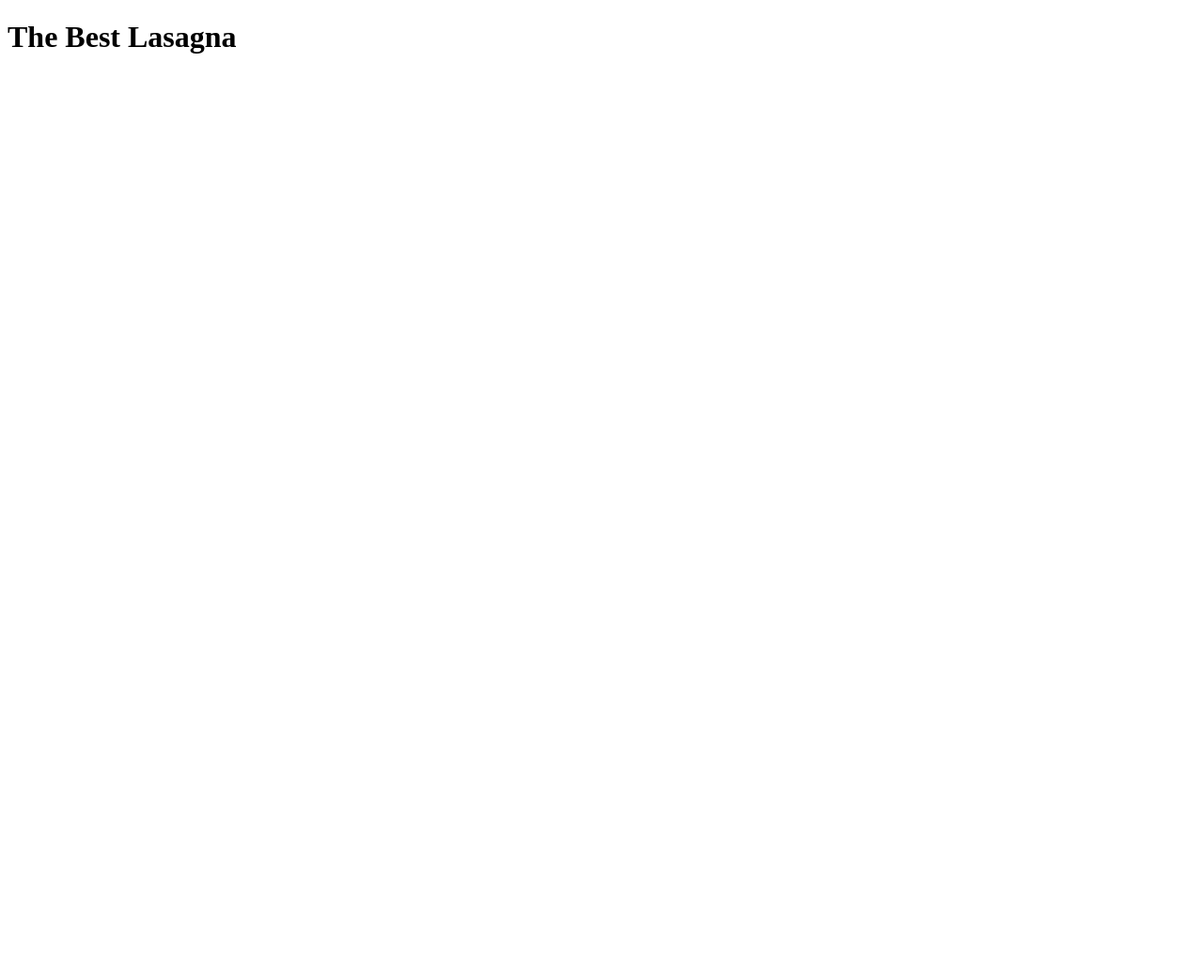
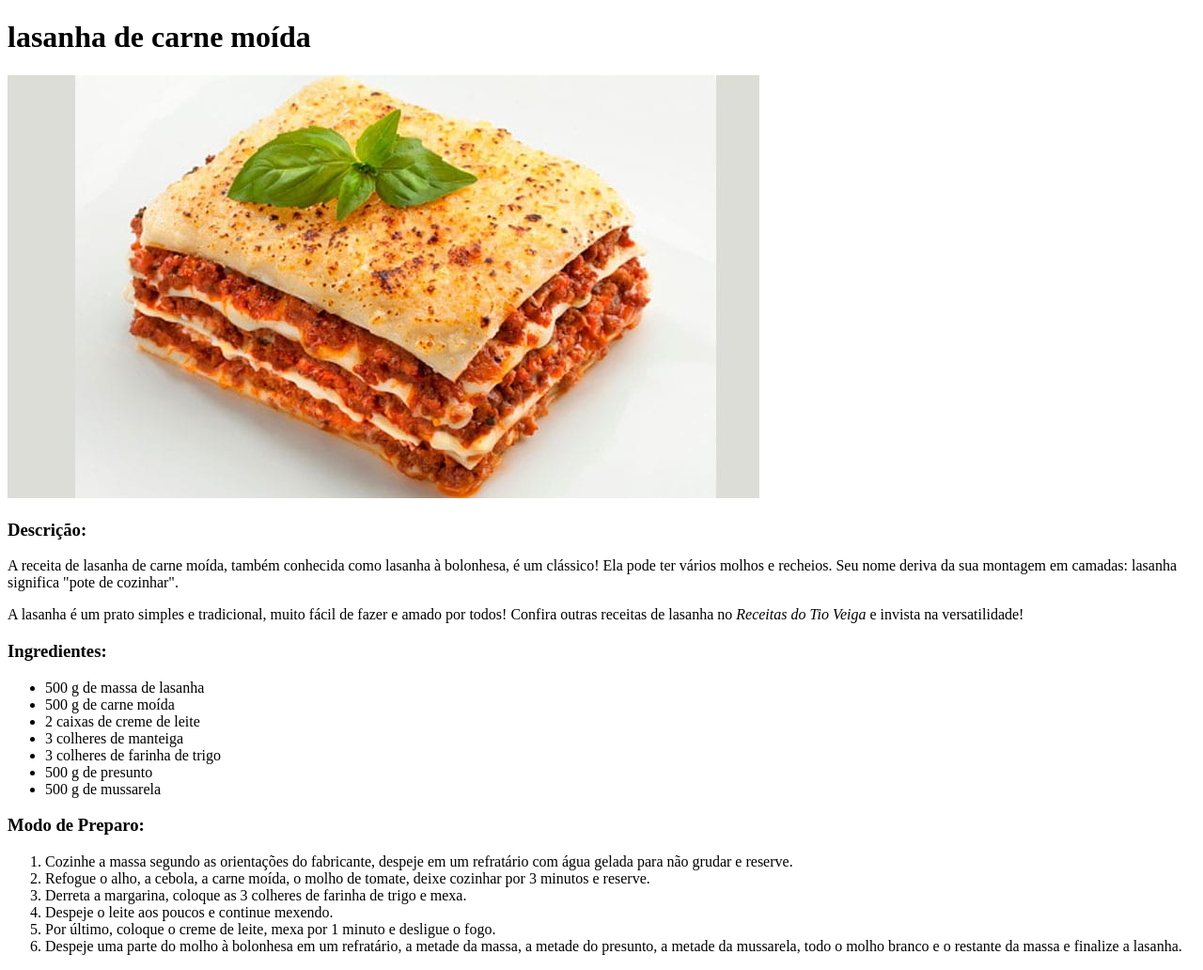
Before and after one commit to veigavitor/odin-recipes, a plain HTML site: page recipes/lasagna.html in a window 1280 px wide. Shown: the whole page at 94% size. Before the commit the page ends 800 px from the top, so only its background shows below. Drawn offline with Linux system fonts and the light colour scheme.

Commit message:
Add first recipe and polish main page

```diff
--- a/recipes/lasagna.html
+++ b/recipes/lasagna.html
@@ -1,5 +1,5 @@
 <!DOCTYPE html>
-<html lang="en">
+<html lang="pt-br">
 <head>
     <meta charset="UTF-8">
     <meta http-equiv="X-UA-Compatible" content="IE=edge">
@@ -7,7 +7,29 @@
     <title>Odin Recipes</title>
 </head>
 <body>
-    <h1>The Best Lasagna</h1>
-
+    <h1>lasanha de carne moída</h1>
+    <img src="../img/lasagna.jpg" alt="">
+    <h3>Descrição:</h3>
+    <p>A receita de lasanha de carne moída, também conhecida como lasanha à bolonhesa, é um clássico! Ela pode ter vários molhos e recheios. Seu nome deriva da sua montagem em camadas: lasanha significa "pote de cozinhar".</p>
+    <p>A lasanha é um prato simples e tradicional, muito fácil de fazer e amado por todos! Confira outras receitas de lasanha no <em>Receitas do Tio Veiga</em> e invista na versatilidade!</p>
+    <h3>Ingredientes:</h3>
+    <ul>
+        <li>500 g de massa de lasanha</li>
+        <li>500 g de carne moída</li>
+        <li>2 caixas de creme de leite</li>
+        <li>3 colheres de manteiga</li>
+        <li>3 colheres de farinha de trigo</li>
+        <li>500 g de presunto</li>
+        <li>500 g de mussarela</li>
+    </ul>
+    <h3>Modo de Preparo:</h3>
+    <ol>
+        <li>Cozinhe a massa segundo as orientações do fabricante, despeje em um refratário com água gelada para não grudar e reserve.</li>
+        <li>Refogue o alho, a cebola, a carne moída, o molho de tomate, deixe cozinhar por 3 minutos e reserve.</li>
+        <li>Derreta a margarina, coloque as 3 colheres de farinha de trigo e mexa.</li>
+        <li>Despeje o leite aos poucos e continue mexendo.</li>
+        <li>Por último, coloque o creme de leite, mexa por 1 minuto e desligue o fogo.</li>
+        <li>Despeje uma parte do molho à bolonhesa em um refratário, a metade da massa, a metade do presunto, a metade da mussarela, todo o molho branco e o restante da massa e finalize a lasanha.</li>
+    </ol>
 </body>
 </html>
```
Also changed, not shown: index.html (+4 -4 lines), img/lasagna.jpg (added).
